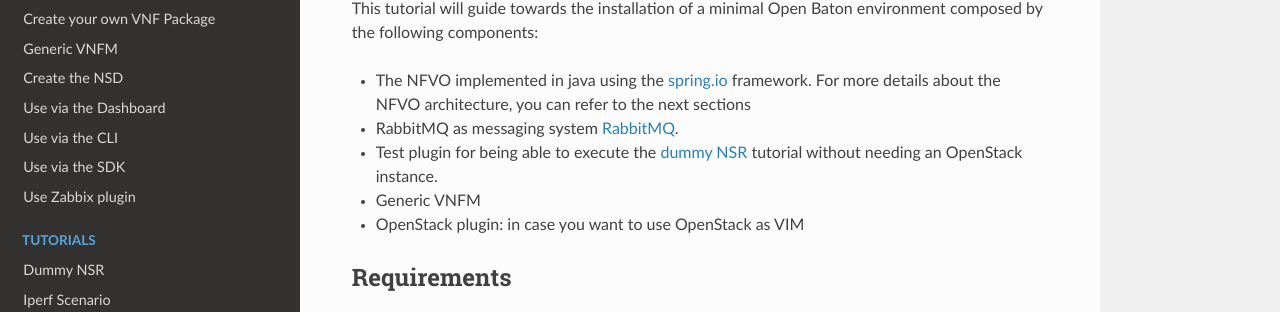
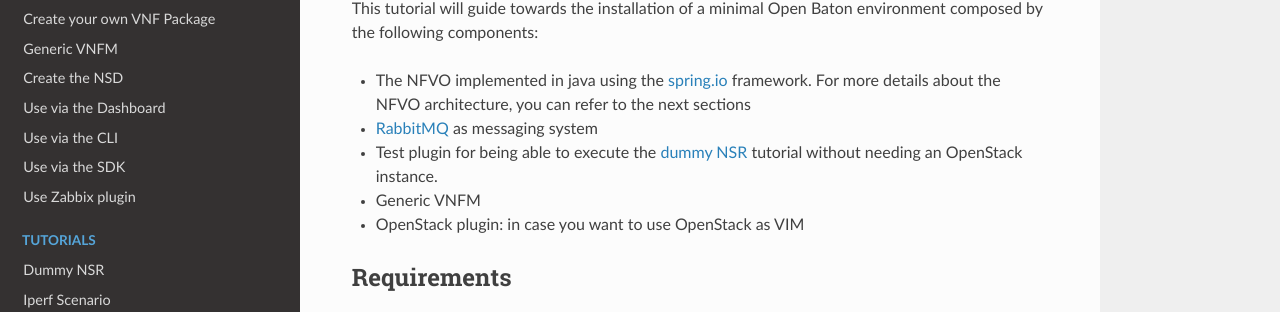
Before and after one commit to openbaton/docs, an MkDocs documentation site: the page built from docs/nfvo-installation-vagrant.md, in a window 1280 px wide and 1068 px high. Shown: the part 248-560 px from the top of the window. Built offline with MkDocs 1.6.1, drawn with Linux system fonts in a browser that asks for light colours; nearby versions of some CDN libraries; old or Windows-style settings are respelled for this version of MkDocs.

Commit message:
imp: improve readibility

```diff
--- a/docs/nfvo-installation-vagrant.md
+++ b/docs/nfvo-installation-vagrant.md
@@ -6,7 +6,7 @@
 This tutorial will guide towards the installation of a minimal Open Baton environment composed by the following components:
 
 * The NFVO implemented in java using the [spring.io][spring] framework. For more details about the NFVO architecture, you can refer to the next sections
-* RabbitMQ as messaging system [RabbitMQ][reference-to-rabbit-site].
+* [RabbitMQ][reference-to-rabbit-site] as messaging system
 * Test plugin for being able to execute the [dummy NSR][dummy-NSR] tutorial without needing an OpenStack instance.
 * Generic VNFM
 * OpenStack plugin: in case you want to use OpenStack as VIM
```
